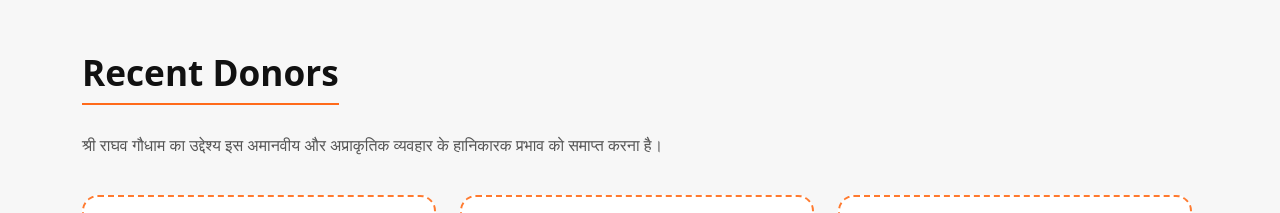
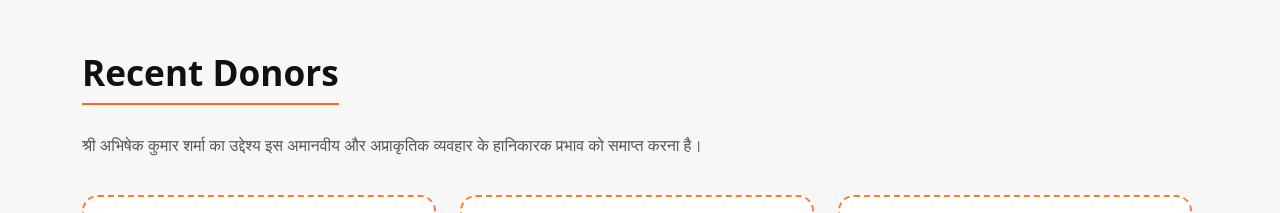
Before and after one commit to dipu4432/GURUKULAM, a React (Vite) app: page / in a window 1280 px wide. Shown: the part 1460-1673 px from the top of the page. Built offline with nearby package versions, Linux system fonts and the light colour scheme.

Commit message:
Doner name added

```diff
--- a/src/components/donors.jsx
+++ b/src/components/donors.jsx
@@ -83,7 +83,7 @@ function Donors() {
           of this inhumane and unnatural treatment.
         </p> */}
         <p className="donor-description">
-          श्री राघव गौधाम का उद्देश्य इस अमानवीय और अप्राकृतिक व्यवहार के
+          श्री अभिषेक कुमार शर्मा का उद्देश्य इस अमानवीय और अप्राकृतिक व्यवहार के
           हानिकारक प्रभाव को समाप्त करना है।
         </p>
 
```
